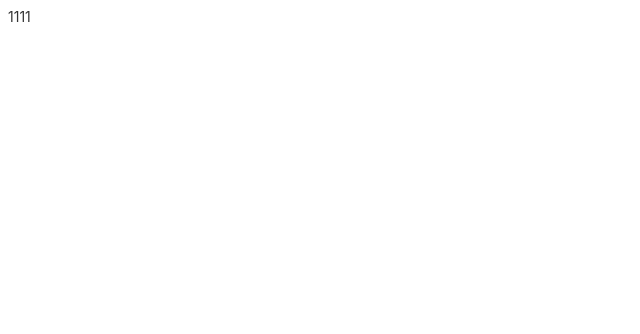
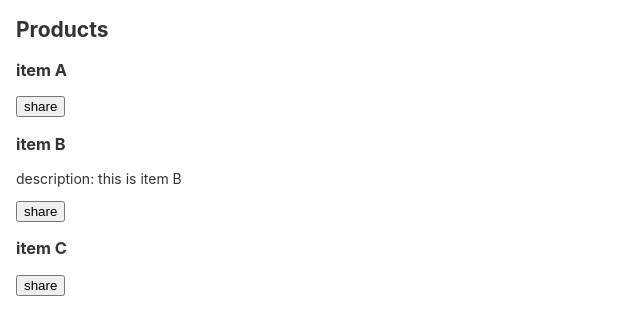
Before and after one commit to 15871818302/angularApp, an Angular app: page / in a window 1280 px wide. Shown: the top 334 px of the page, without its empty margins (0-640 px from the left). Built offline with nearby package versions, Linux system fonts and the light colour scheme.

Commit message:
了解angular模板的基本用法

```diff
--- a/package.json
+++ b/package.json
@@ -18,6 +18,7 @@
     "@angular/platform-browser": "^16.1.0",
     "@angular/platform-browser-dynamic": "^16.1.0",
     "@angular/router": "^16.1.0",
+    "prettier": "^3.0.0",
     "rxjs": "~7.8.0",
     "tslib": "^2.3.0",
     "zone.js": "~0.13.0"
--- a/src/app/app.component.html
+++ b/src/app/app.component.html
@@ -304,7 +304,7 @@
 
 <!-- Toolbar -->
 <div>
-  1111
+  <router-outlet></router-outlet>
 </div>
 
 <!-- * * * * * * * * * * * * * * * * * * * * * * * * * * * * * * * -->
--- /dev/null
+++ b/src/app/product/product.html
@@ -0,0 +1,28 @@
+<!DOCTYPE html>
+<html lang="en">
+<head>
+  <meta charset="UTF-8">
+  <title>Title</title>
+</head>
+<body>
+  <div>
+    <h2>Products</h2>
+
+    <div *ngFor="let item of products">
+      <h3>
+        <a [title]="item.name + 'details'">
+          {{ item.name }}
+        </a>
+      </h3>
+
+      <p *ngIf="item.description">
+        description: {{ item.description }}
+      </p>
+
+      <button type="button" (click)="share()">
+        share
+      </button>
+    </div>
+  </div>
+</body>
+</html>
--- /dev/null
+++ b/src/app/product/product.ts
@@ -0,0 +1,17 @@
+import { Component } from '@angular/core';
+import { products } from '../../list/product';
+
+@Component({
+  selector: 'app-product',
+  templateUrl: 'product.html',
+  styleUrls: ['product.css'],
+})
+export class ProductComponent {
+  product = [...products];
+
+  share() {
+    console.log('product is shared');
+  }
+
+  protected readonly products = products;
+}
--- /dev/null
+++ b/src/list/product.ts
@@ -0,0 +1,27 @@
+export interface Product {
+  id: number;
+  name: string;
+  price: number;
+  description: string;
+}
+
+export const products: Product[] = [
+  {
+    id: 1,
+    name: 'item A',
+    price: 1111,
+    description: '',
+  },
+  {
+    id: 2,
+    name: 'item B',
+    price: 2222,
+    description: 'this is item B',
+  },
+  {
+    id: 3,
+    name: 'item C',
+    price: 3333,
+    description: '',
+  },
+];
```
Also changed, not shown: src/app/app.module.ts (+12 -6 lines), src/app/product/product.css (added), 1 other file (tests, documents, lock files or other folders).
